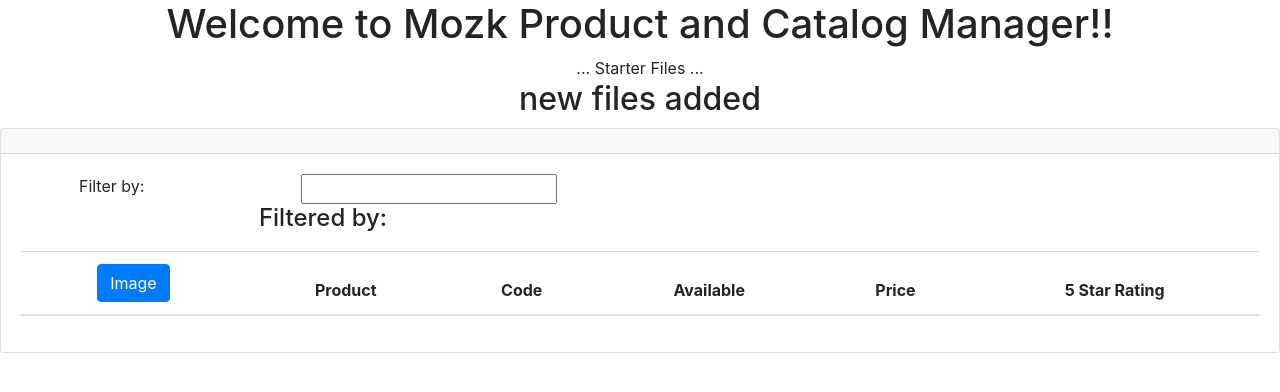
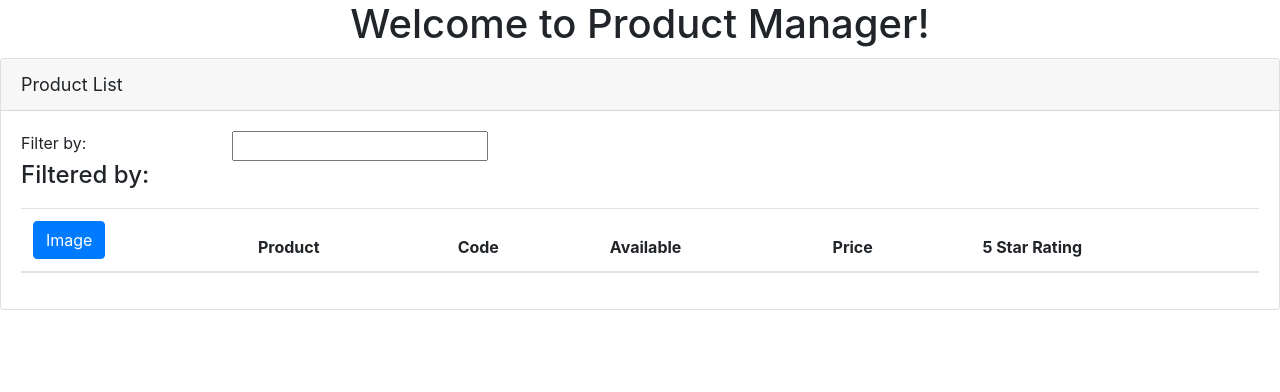
Before and after one commit to mehmetozkaya/Steadman, an Angular app in the folder SteadmanWeb/: page / in a window 1280 px wide. Shown: the top 392 px of the page. Built offline with nearby package versions, Linux system fonts and the light colour scheme.

Commit message:
layout fixed

```diff
--- a/SteadmanWeb/src/app/app.component.html
+++ b/SteadmanWeb/src/app/app.component.html
@@ -1,13 +1,7 @@
 <!--The whole content below can be removed with the new code.-->
 <div style="text-align:center">
   <h1>
-    Welcome to {{pageTitle}}!!
+    Welcome to {{pageTitle}}!
   </h1>
-  ... Starter Files ...
-
-  <div>
-    <h2>new files added</h2>
-    <pm-products></pm-products>
-  </div>
-
 </div>
+<pm-products></pm-products>
--- a/SteadmanWeb/src/app/app.component.ts
+++ b/SteadmanWeb/src/app/app.component.ts
@@ -6,5 +6,5 @@
   styleUrls: ['./app.component.css']
 })
 export class AppComponent {
-  pageTitle : string = 'Mozk Product and Catalog Manager'
+  pageTitle : string = 'Product Manager'
 }
--- a/SteadmanWeb/src/app/products/product-list.component.ts
+++ b/SteadmanWeb/src/app/products/product-list.component.ts
@@ -5,5 +5,5 @@
     templateUrl: './product-list.component.html'
 })
 export class ProductListComponent {
-
+    pageTitle: string = 'Product List'
 }
```
